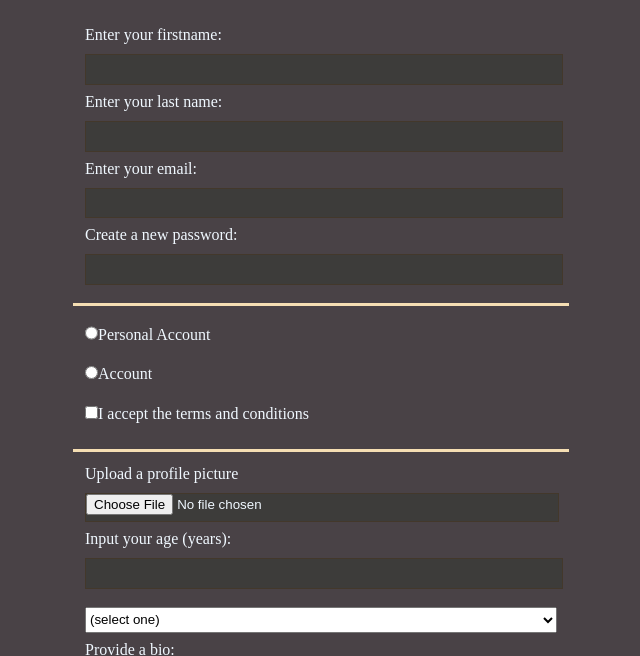
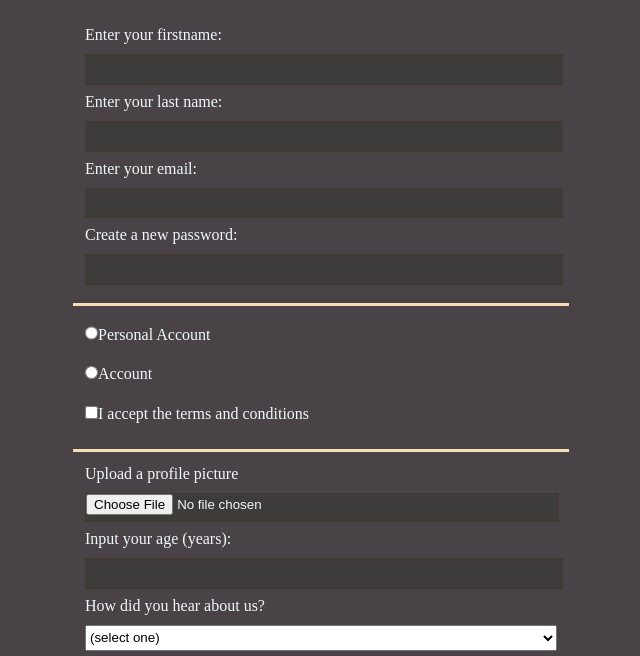
Before and after one commit to comfortidy/Registration-form, a plain HTML site: page index.html in a window 1280 px wide. Shown: the part 101-757 px from the top of the page, without its empty margins (319-959 px from the left). Drawn offline with Linux system fonts and the light colour scheme.

Commit message:
extra code

```diff
--- a/index.html
+++ b/index.html
@@ -32,8 +32,8 @@
 <fieldset>
     <label for="profile-picture">Upload a profile picture<input type="file"></label>
     <label for="age">Input your age (years): <input id="age" input type="number" min="13" max="120" /></label>
-    <label>
-        <select name="referrer" id="">How did you hear about us
+    <label for="referrar">How did you hear about us?
+        <select name="referrer" id="">
             <option value="1">(select one)</option>
             <option value="2">our website</option>
             <option value="3">hand bills</option>
```
